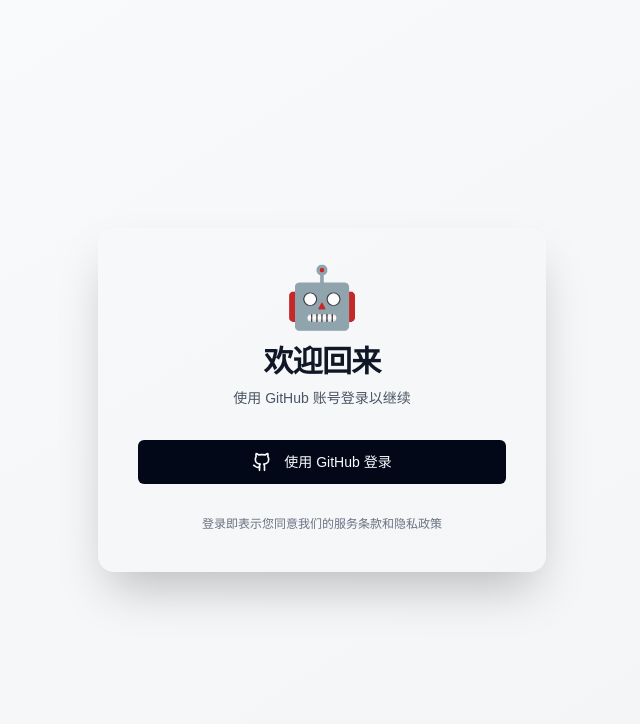
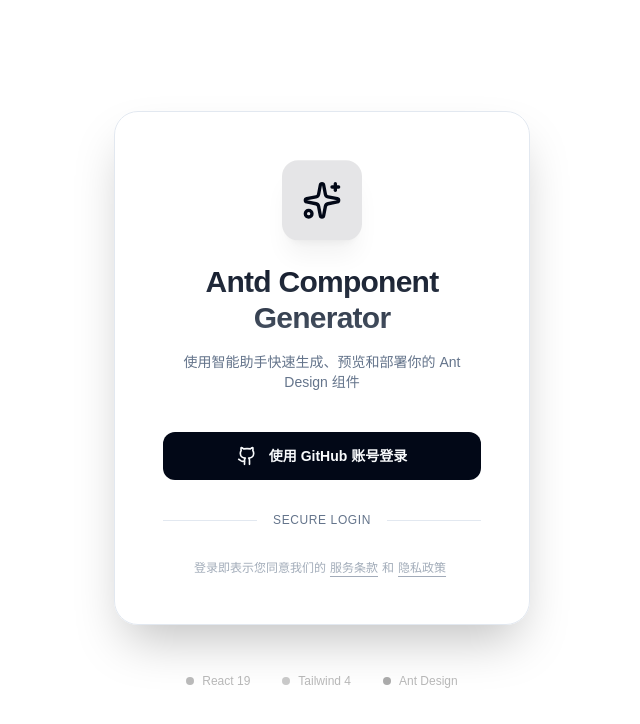
Before and after one commit to Charles-xionger/antd-component-generator, a Next.js app: page /login in a window 1280 px wide. Shown: the top 724 px of the page, without its empty margins (318-958 px from the left). Built offline with nearby package versions, Linux system fonts and the light colour scheme; no server answers.

Commit message:
feat: implement GitHub sign-in handling and enhance login page UI with animations

```diff
--- a/app/actions/auth.ts
+++ b/app/actions/auth.ts
@@ -1,6 +1,10 @@
 "use server";
 
-import { signOut } from "@/lib/auth";
+import { signIn, signOut } from "@/lib/auth";
+
+export async function handleSignIn() {
+  await signIn("github", { redirectTo: "/" });
+}
 
 export async function handleSignOut() {
   await signOut({ redirectTo: "/login" });
--- a/app/login/page.tsx
+++ b/app/login/page.tsx
@@ -1,42 +1,139 @@
-import { signIn } from "@/lib/auth";
+"use client";
+
+import { handleSignIn } from "@/app/actions/auth";
 import { Button } from "@/components/ui/button";
-import { Github } from "lucide-react";
+import { Github, Sparkles } from "lucide-react";
+import { motion } from "framer-motion";
+
+const GridBackground = () => (
+  <div className="absolute inset-0 -z-10 overflow-hidden">
+    <div className="absolute inset-0 bg-[radial-gradient(circle_at_50%_50%,rgba(17,24,39,0.03),transparent)] dark:bg-[radial-gradient(circle_at_50%_50%,rgba(255,255,255,0.03),transparent)]" />
+    <svg
+      className="absolute left-[50%] top-0 h-[100%] w-[200%] -translate-x-[50%] stroke-gray-200/30 [mask-image:radial-gradient(100%_100%_at_top_center,white,transparent)] dark:stroke-gray-800/30"
+      aria-hidden="true"
+    >
+      <defs>
+        <pattern
+          id="grid"
+          width="40"
+          height="40"
+          patternUnits="userSpaceOnUse"
+          x="50%"
+          y="-1"
+        >
+          <path d="M.5 40V.5H40" fill="none" />
+        </pattern>
+      </defs>
+      <rect width="100%" height="100%" strokeWidth="0" fill="url(#grid)" />
+    </svg>
+  </div>
+);
+
+const FloatingIcon = () => (
+  <motion.div
+    initial={{ y: 0 }}
+    animate={{ y: [-5, 5, -5] }}
+    transition={{
+      duration: 2,
+      repeat: Infinity,
+      ease: "easeInOut",
+    }}
+    className="relative mx-auto mb-6 flex h-20 w-20 items-center justify-center rounded-2xl bg-primary/10 shadow-xl shadow-primary/5"
+  >
+    <Sparkles className="h-10 w-10 text-primary" />
+  </motion.div>
+);
 
 export default function LoginPage() {
   return (
-    <div className="flex min-h-screen items-center justify-center bg-linear-to-br from-gray-50 to-gray-100 dark:from-gray-900 dark:to-gray-800">
-      <div className="w-full max-w-md space-y-8 rounded-2xl bg-card p-10 shadow-2xl">
+    <div className="relative flex min-h-screen flex-col items-center justify-center overflow-hidden bg-background">
+      <GridBackground />
+
+      <motion.div
+        initial={{ opacity: 0, y: 10 }}
+        animate={{ opacity: 1, y: 0 }}
+        transition={{ duration: 0.3 }}
+        className="z-10 w-full max-w-md px-4"
+      >
+        <div className="rounded-3xl border border-border bg-card/40 p-8 shadow-2xl backdrop-blur-md md:p-12">
           <div className="text-center">
-          <div className="mb-4 text-6xl">🤖</div>
-          <h1 className="text-3xl font-bold tracking-tight text-gray-900 dark:text-white">
-            欢迎回来
+            <FloatingIcon />
+            <h1 className="bg-gradient-to-b from-gray-900 to-gray-600 bg-clip-text text-3xl font-bold tracking-tight text-transparent dark:from-white dark:to-gray-400">
+              Antd Component Generator
             </h1>
-          <p className="mt-2 text-sm text-gray-600 dark:text-gray-400">
-            使用 GitHub 账号登录以继续
+            <p className="mt-4 text-sm text-muted-foreground">
+              使用智能助手快速生成、预览和部署你的 Ant Design 组件
             </p>
           </div>
 
-        <form
-          action={async () => {
-            "use server";
-            await signIn("github", { redirectTo: "/" });
-          }}
-          className="mt-8"
-        >
+          <form action={handleSignIn} className="mt-10">
             <Button
               type="submit"
-            className="w-full flex items-center justify-center gap-3 bg-primary text-primary-foreground hover:bg-primary/90"
-            size="lg"
+              className="group relative h-12 w-full overflow-hidden rounded-xl bg-primary text-primary-foreground transition-all hover:bg-primary/90 hover:shadow-lg hover:shadow-primary/25"
+            >
+              <motion.div
+                className="flex items-center justify-center gap-3"
+                whileHover={{ scale: 1.02 }}
+                whileTap={{ scale: 0.98 }}
+                transition={{ type: "spring", stiffness: 400, damping: 10 }}
               >
                 <Github className="h-5 w-5" />
-            使用 GitHub 登录
+                <span className="font-semibold">使用 GitHub 账号登录</span>
+              </motion.div>
             </Button>
           </form>
 
-        <div className="mt-6 text-center text-xs text-gray-500 dark:text-gray-400">
-          登录即表示您同意我们的服务条款和隐私政策
+          <div className="mt-8 flex items-center justify-center gap-4">
+            <div className="h-px flex-1 bg-border" />
+            <span className="text-xs font-medium uppercase tracking-wider text-muted-foreground">
+              Secure Login
+            </span>
+            <div className="h-px flex-1 bg-border" />
+          </div>
+
+          <p className="mt-8 text-center text-xs text-muted-foreground/60">
+            登录即表示您同意我们的
+            <a
+              href="#"
+              className="mx-1 underline underline-offset-4 transition-colors hover:text-primary"
+            >
+              服务条款
+            </a>
+            和
+            <a
+              href="#"
+              className="mx-1 underline underline-offset-4 transition-colors hover:text-primary"
+            >
+              隐私政策
+            </a>
+          </p>
+        </div>
+
+        {/* Decorative elements */}
+        <div className="mt-12 flex justify-center gap-8 opacity-50 grayscale transition-all hover:opacity-100 hover:grayscale-0">
+          <div className="flex items-center gap-2">
+            <div className="h-2 w-2 rounded-full bg-blue-500" />
+            <span className="text-xs font-medium text-muted-foreground">
+              React 19
+            </span>
+          </div>
+          <div className="flex items-center gap-2">
+            <div className="h-2 w-2 rounded-full bg-cyan-500" />
+            <span className="text-xs font-medium text-muted-foreground">
+              Tailwind 4
+            </span>
+          </div>
+          <div className="flex items-center gap-2">
+            <div className="h-2 w-2 rounded-full bg-red-500" />
+            <span className="text-xs font-medium text-muted-foreground">
+              Ant Design
+            </span>
           </div>
         </div>
+      </motion.div>
+
+      {/* Background Glows */}
+      <div className="absolute left-1/2 top-1/2 -z-10 h-[400px] w-[400px] -translate-x-1/2 -translate-y-1/2 rounded-full bg-primary/10 blur-[120px]" />
     </div>
   );
 }
--- a/components/chat/input-bar.tsx
+++ b/components/chat/input-bar.tsx
@@ -226,6 +226,7 @@
       onSubmit,
       onStop,
       isLoading,
+      isCanvasMode,
       placeholder,
       images = [],
       onImagesChange,
@@ -243,9 +244,10 @@
     const internalRef =
       (ref as React.RefObject<HTMLTextAreaElement>) || textareaRef;
 
-    // 🔥 获取生成状态
+    // 🔥 获取生成状态，只在 canvas 模式下使用
     const isGenerating = useIsGenerating();
-    const isDisabled = isLoading || isGenerating;
+    // Canvas 模式下同时检查 isLoading 和 isGenerating，非 canvas 模式只检查 isLoading
+    const isDisabled = isCanvasMode ? isLoading || isGenerating : isLoading;
 
     useEffect(() => {
       if (internalRef.current) {
@@ -338,26 +340,26 @@
             </div>
 
             <button
-              onClick={isLoading && onStop ? onStop : onSubmit}
+              onClick={isDisabled && onStop ? onStop : onSubmit}
               disabled={
-                !isLoading &&
+                !isDisabled &&
                 ((!value.trim() && images.length === 0) || isDisabled)
               }
               className={`flex items-center justify-center w-8 h-8 rounded-lg transition-all ${
-                isLoading
+                isDisabled
                   ? "bg-red-500/10 text-red-600 hover:bg-red-500/20"
-                  : (!value.trim() && images.length === 0) || isDisabled
+                  : !value.trim() && images.length === 0
                   ? "bg-muted text-muted-foreground cursor-not-allowed"
                   : "bg-muted text-foreground hover:bg-accent"
               }`}
-              title={isLoading ? "停止生成" : "发送"}
+              title={isDisabled ? "停止生成" : "发送"}
             >
-              {isLoading ? (
+              {isDisabled ? (
                 <div className="w-3.5 h-3.5 bg-red-600 rounded-sm" />
               ) : (
                 <ArrowUp className="h-5 w-5 stroke-[2.5px]" />
               )}
-              <span className="sr-only">{isLoading ? "Stop" : "Send"}</span>
+              <span className="sr-only">{isDisabled ? "Stop" : "Send"}</span>
             </button>
           </div>
         </div>
--- a/package.json
+++ b/package.json
@@ -43,6 +43,7 @@
     "class-variance-authority": "^0.7.0",
     "clsx": "^2.0.0",
     "dotenv": "^17.2.3",
+    "framer-motion": "^12.25.0",
     "lucide-react": "^0.562.0",
     "next": "16.1.0",
     "next-auth": "5.0.0-beta.30",
```
Also changed, not shown: 1 other file (tests, documents, lock files or other folders). Lines whose indentation alone changed are shown as unchanged.
